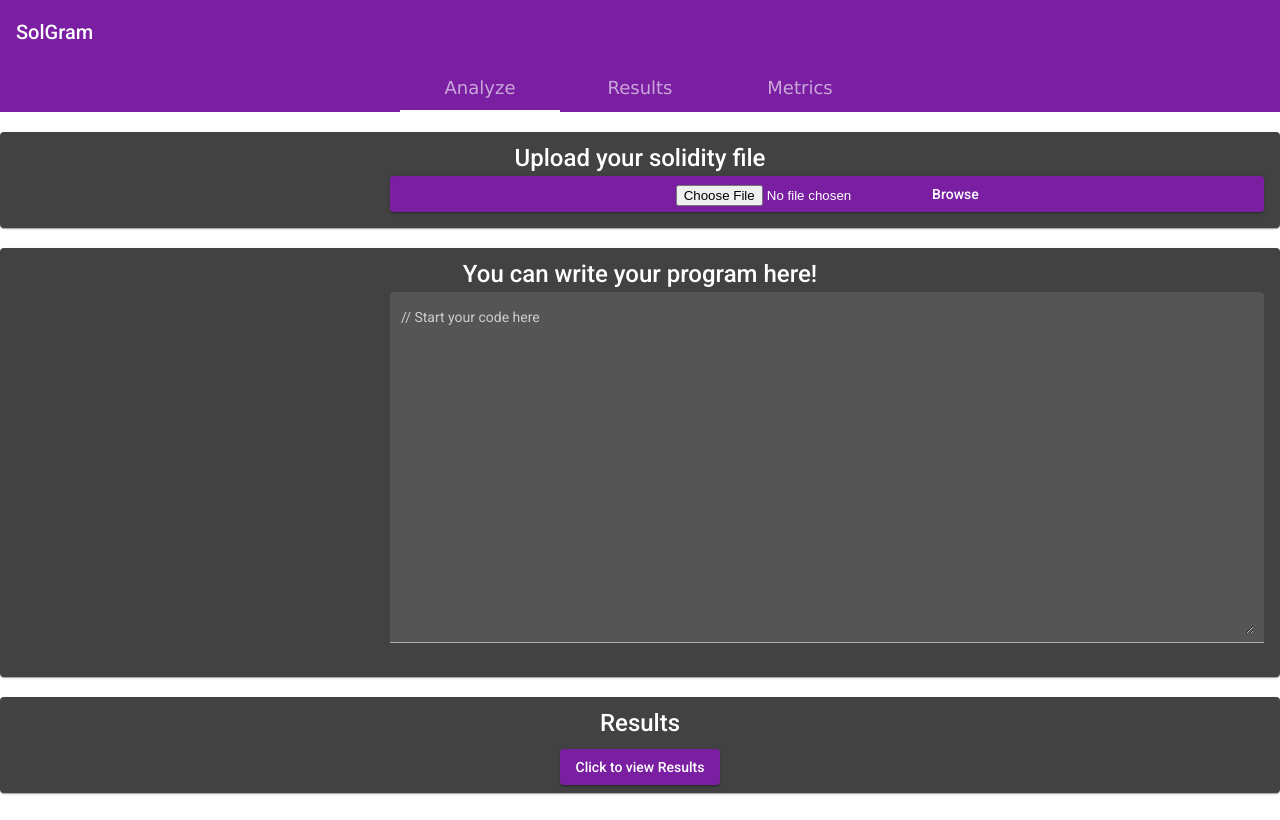
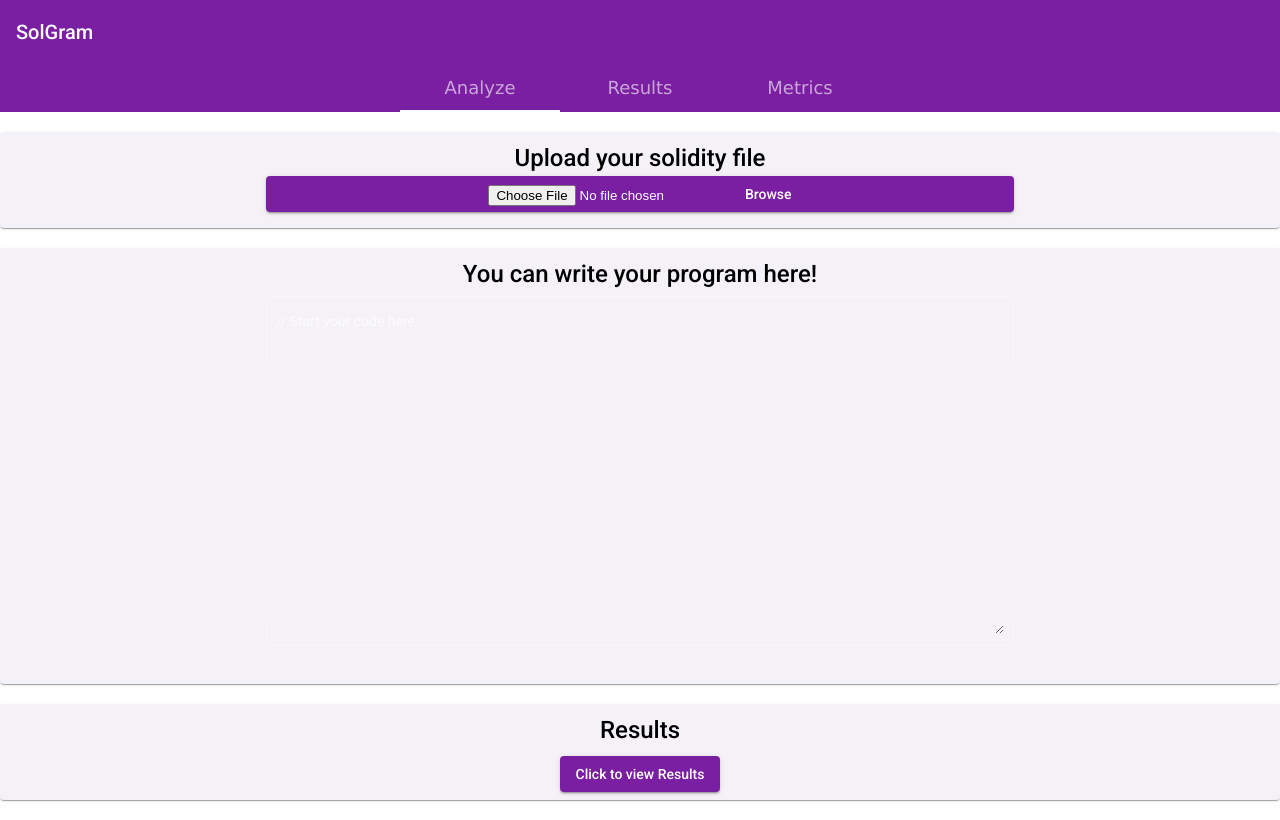
Before and after one commit to rohit-padwal/Solidity-Grammer-Fuzzer, an Angular app in the folder solgram/: page / in a window 1280 px wide. Built offline with nearby package versions, Linux system fonts and the light colour scheme.

Commit message:
"mat card alignment"

```diff
--- a/solgram/src/app/analyze/analyze.component.html
+++ b/solgram/src/app/analyze/analyze.component.html
@@ -21,7 +21,7 @@
     background-color="primary">
         <mat-card-title >You can write your program here!</mat-card-title>
         <mat-card-content>
-            <mat-form-field appearance="fill">
+            <mat-form-field appearance="outline">
                 <mat-label>// Start your code here</mat-label>
                 <textarea matInput rows="20" cols="80"></textarea>
               </mat-form-field>
--- a/solgram/src/app/analyze/analyze.component.scss
+++ b/solgram/src/app/analyze/analyze.component.scss
@@ -1,14 +1,20 @@
+.mat-card{
+    background-color: #f5f2f7;
 
+}
   .mat-card-title{
     display: flex;
     flex-direction: column;
     align-items: center ;
+    color: black;
   }
 .mat-card-content{
     display: flex;
     flex-direction: column;
     align-items: auto;
-    padding-left: 30%;
+    padding-left: 20%;
+    padding-right: 20%;
+
 }
 
 
@@ -17,3 +23,7 @@
     flex-direction: column;
     align-items: center ;
 }
+
+.mat-form-field {
+    color: black;
+  }
```
